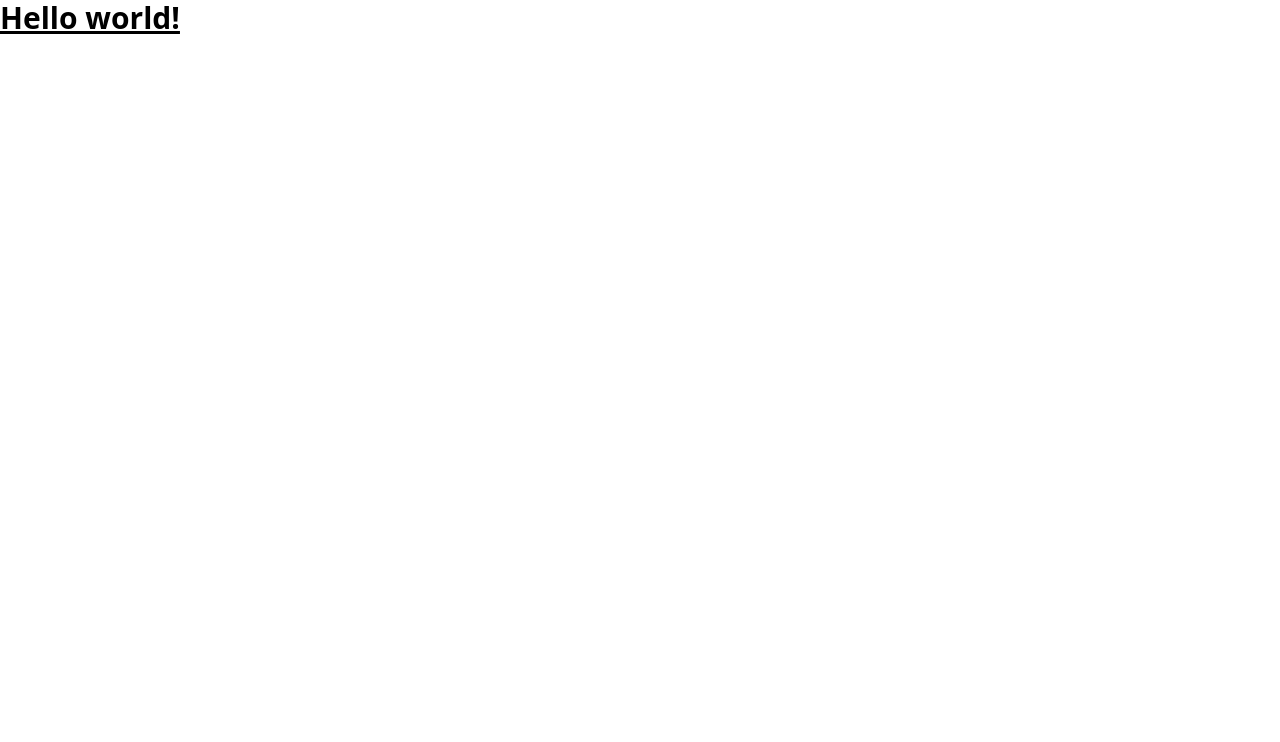
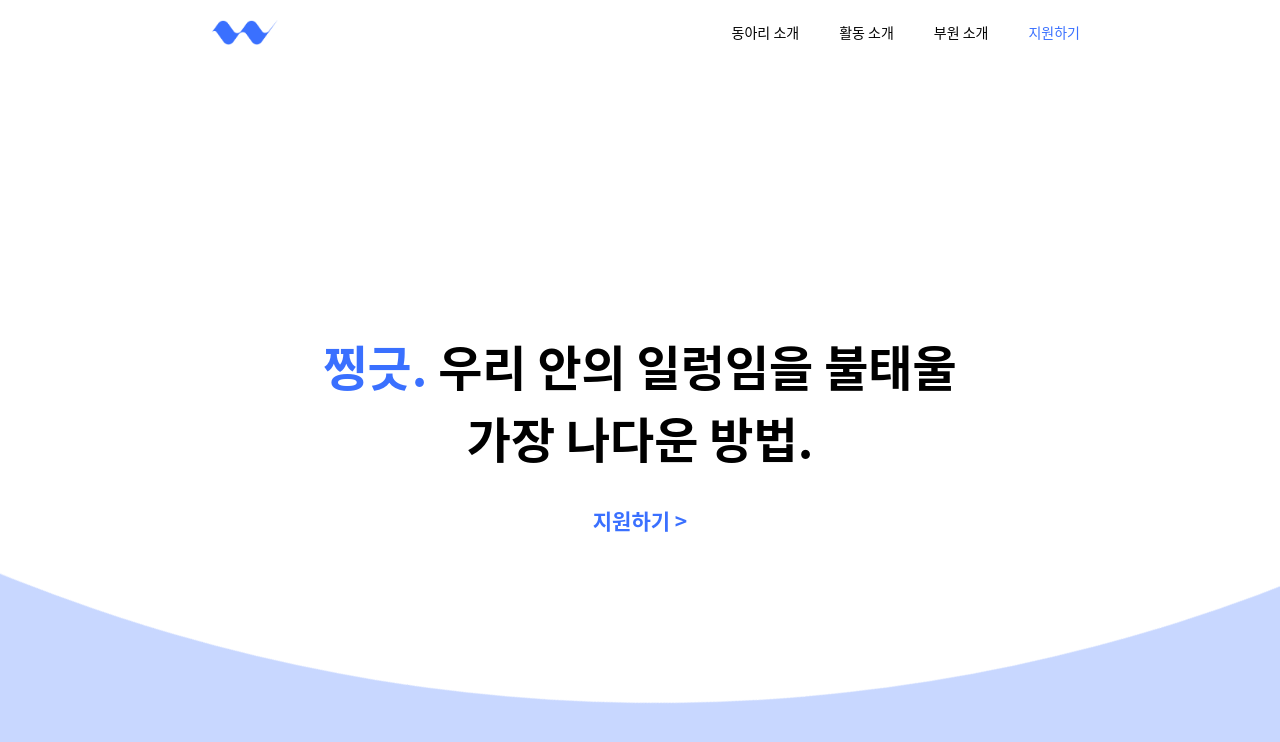
Before and after one commit to KMU-WINK/wink-official-frontend, a Next.js app: page / in a window 1280 px wide. Shown: the top 742 px of the page. Built offline with nearby package versions, Linux system fonts and the light colour scheme.

Commit message:
feat: Home 페이지 초기 화면 구현
- TopBar 적용 및 첫 화면 구현(wave)
- 페이지에 Aos 라이브러리 적용
- 일부 css 파일 수정

```diff
--- a/src/pages/index.tsx
+++ b/src/pages/index.tsx
@@ -1,7 +1,43 @@
-import { Inter } from "@next/font/google";
+import Head from "next/head";
+import TopBar from "components/TopBar";
+import AOS from "aos";
+import styles from "@/styles/Home.module.css";
+import "aos/dist/aos.css";
+import { useEffect } from "react";
 
-const inter = Inter({ subsets: ["latin"] });
 
 export default function Home() {
-  return <h1 className="text-3xl font-bold underline">Hello world!</h1>;
+  useEffect(() => {
+    AOS.init({
+      duration: 1000,
+    });
+  });
+  return (
+    <>
+      <Head>
+        <title>WINK: Web IN Kookmin</title>
+        <meta
+          name="description"
+          content="국민대학교 소프트웨어융합대학 웹 학술 동아리 윙크😉"
+        />
+        <meta name="viewport" content="width=device-width, initial-scale=1" />
+        <link rel="icon" href="/favicon.ico" />
+      </Head>
+      <TopBar />
+      <div className={styles.wave}>
+        <p
+          data-aos="zoom-in"
+          data-aos-once="true"
+        >
+          <span>찡긋.</span> 우리 안의 일렁임을 불태울
+          <br />
+          가장 나다운 방법.
+        </p>
+        <p
+          data-aos="fade-up"
+          data-aos-delay="1000"
+        >지원하기 {`>`}</p>
+      </div>
+    </>
+  );
 }
--- a/src/styles/Home.module.css
+++ b/src/styles/Home.module.css
@@ -1,278 +1,72 @@
-.main {
-  display: flex;
-  flex-direction: column;
-  justify-content: space-between;
-  align-items: center;
-  padding: 6rem;
-  min-height: 100vh;
-}
-
-.description {
-  display: inherit;
-  justify-content: inherit;
-  align-items: inherit;
-  font-size: 0.85rem;
-  max-width: var(--max-width);
-  width: 100%;
-  z-index: 2;
-  font-family: var(--font-mono);
-}
-
-.description a {
+.wave {
+  position: relative;
   display: flex;
   justify-content: center;
   align-items: center;
-  gap: 0.5rem;
+  flex-direction: column;
+  min-height: calc(100vh - 65px);
+  background-color: #c8d7ff;
+  overflow: hidden;
+  gap: 32px;
 }
 
-.description p {
-  position: relative;
-  margin: 0;
-  padding: 1rem;
-  background-color: rgba(var(--callout-rgb), 0.5);
-  border: 1px solid rgba(var(--callout-border-rgb), 0.3);
-  border-radius: var(--border-radius);
+.wave:before,
+.wave:after {
+  content: "";
+  position: absolute;
+  left: 50%;
+  min-width: 300vw;
+  min-height: 300vw;
+  background-color: #ffffff;
+  animation-name: rotate;
+  animation-iteration-count: infinite;
+  animation-timing-function: linear;
 }
 
-.code {
-  font-weight: 700;
-  font-family: var(--font-mono);
+.wave:before {
+  bottom: 15vh;
+  border-radius: 45%;
+  animation-duration: 15s;
 }
 
-.grid {
-  display: grid;
-  grid-template-columns: repeat(4, minmax(25%, auto));
-  width: var(--max-width);
-  max-width: 100%;
+.wave:after {
+  bottom: 12vh;
+  opacity: 0.5;
+  border-radius: 47%;
+  animation-duration: 15s;
 }
 
-.card {
-  padding: 1rem 1.2rem;
-  border-radius: var(--border-radius);
-  background: rgba(var(--card-rgb), 0);
-  border: 1px solid rgba(var(--card-border-rgb), 0);
-  transition: background 200ms, border 200ms;
+.wave > p {
+  z-index: 10;
+  text-align: center;
+  font-family: Noto Sans CJK KR;
 }
 
-.card span {
-  display: inline-block;
-  transition: transform 200ms;
+.wave > p {
+  font-size: 48px;
+  font-weight: 800;
+  color: #000000;
 }
 
-.card h2 {
-  font-weight: 600;
-  margin-bottom: 0.7rem;
+.wave > p:last-of-type {
+  font-size: 21px;
+  font-weight: 700;
+  color: #3A70FF;
+  cursor: pointer;
 }
 
-.card p {
-  margin: 0;
-  opacity: 0.6;
-  font-size: 0.9rem;
-  line-height: 1.5;
-  max-width: 30ch;
-}
-
-.center {
-  display: flex;
-  justify-content: center;
-  align-items: center;
-  position: relative;
-  padding: 4rem 0;
-}
-
-.center::before {
-  background: var(--secondary-glow);
-  border-radius: 50%;
-  width: 480px;
-  height: 360px;
-  margin-left: -400px;
-}
-
-.center::after {
-  background: var(--primary-glow);
-  width: 240px;
-  height: 180px;
-  z-index: -1;
-}
-
-.center::before,
-.center::after {
-  content: '';
-  left: 50%;
-  position: absolute;
-  filter: blur(45px);
-  transform: translateZ(0);
-}
-
-.logo,
-.thirteen {
-  position: relative;
-}
-
-.thirteen {
-  display: flex;
-  justify-content: center;
-  align-items: center;
-  width: 75px;
-  height: 75px;
-  padding: 25px 10px;
-  margin-left: 16px;
-  transform: translateZ(0);
-  border-radius: var(--border-radius);
-  overflow: hidden;
-  box-shadow: 0px 2px 8px -1px #0000001a;
-}
-
-.thirteen::before,
-.thirteen::after {
-  content: '';
-  position: absolute;
-  z-index: -1;
-}
-
-/* Conic Gradient Animation */
-.thirteen::before {
-  animation: 6s rotate linear infinite;
-  width: 200%;
-  height: 200%;
-  background: var(--tile-border);
-}
-
-/* Inner Square */
-.thirteen::after {
-  inset: 0;
-  padding: 1px;
-  border-radius: var(--border-radius);
-  background: linear-gradient(
-    to bottom right,
-    rgba(var(--tile-start-rgb), 1),
-    rgba(var(--tile-end-rgb), 1)
-  );
-  background-clip: content-box;
-}
-
-/* Enable hover only on non-touch devices */
-@media (hover: hover) and (pointer: fine) {
-  .card:hover {
-    background: rgba(var(--card-rgb), 0.1);
-    border: 1px solid rgba(var(--card-border-rgb), 0.15);
-  }
-
-  .card:hover span {
-    transform: translateX(4px);
-  }
-}
-
-@media (prefers-reduced-motion) {
-  .thirteen::before {
-    animation: none;
-  }
-
-  .card:hover span {
-    transform: none;
-  }
-}
-
-/* Mobile */
-@media (max-width: 700px) {
-  .content {
-    padding: 4rem;
-  }
-
-  .grid {
-    grid-template-columns: 1fr;
-    margin-bottom: 120px;
-    max-width: 320px;
-    text-align: center;
-  }
-
-  .card {
-    padding: 1rem 2.5rem;
-  }
-
-  .card h2 {
-    margin-bottom: 0.5rem;
-  }
-
-  .center {
-    padding: 8rem 0 6rem;
-  }
-
-  .center::before {
-    transform: none;
-    height: 300px;
-  }
-
-  .description {
-    font-size: 0.8rem;
-  }
-
-  .description a {
-    padding: 1rem;
-  }
-
-  .description p,
-  .description div {
-    display: flex;
-    justify-content: center;
-    position: fixed;
-    width: 100%;
-  }
-
-  .description p {
-    align-items: center;
-    inset: 0 0 auto;
-    padding: 2rem 1rem 1.4rem;
-    border-radius: 0;
-    border: none;
-    border-bottom: 1px solid rgba(var(--callout-border-rgb), 0.25);
-    background: linear-gradient(
-      to bottom,
-      rgba(var(--background-start-rgb), 1),
-      rgba(var(--callout-rgb), 0.5)
-    );
-    background-clip: padding-box;
-    backdrop-filter: blur(24px);
-  }
-
-  .description div {
-    align-items: flex-end;
-    pointer-events: none;
-    inset: auto 0 0;
-    padding: 2rem;
-    height: 200px;
-    background: linear-gradient(
-      to bottom,
-      transparent 0%,
-      rgb(var(--background-end-rgb)) 40%
-    );
-    z-index: 1;
-  }
-}
-
-/* Tablet and Smaller Desktop */
-@media (min-width: 701px) and (max-width: 1120px) {
-  .grid {
-    grid-template-columns: repeat(2, 50%);
-  }
-}
-
-@media (prefers-color-scheme: dark) {
-  .vercelLogo {
-    filter: invert(1);
-  }
-
-  .logo,
-  .thirteen img {
-    filter: invert(1) drop-shadow(0 0 0.3rem #ffffff70);
-  }
+.wave > p > span {
+  color: #3a70ff;
 }
 
 @keyframes rotate {
-  from {
-    transform: rotate(360deg);
+  0% {
+    transform: translate(-50%, 0) rotateZ(0deg);
   }
-  to {
-    transform: rotate(0deg);
+  50% {
+    transform: translate(-50%, -2%) rotateZ(180deg);
+  }
+  100% {
+    transform: translate(-50%, 0%) rotateZ(360deg);
   }
 }
```
